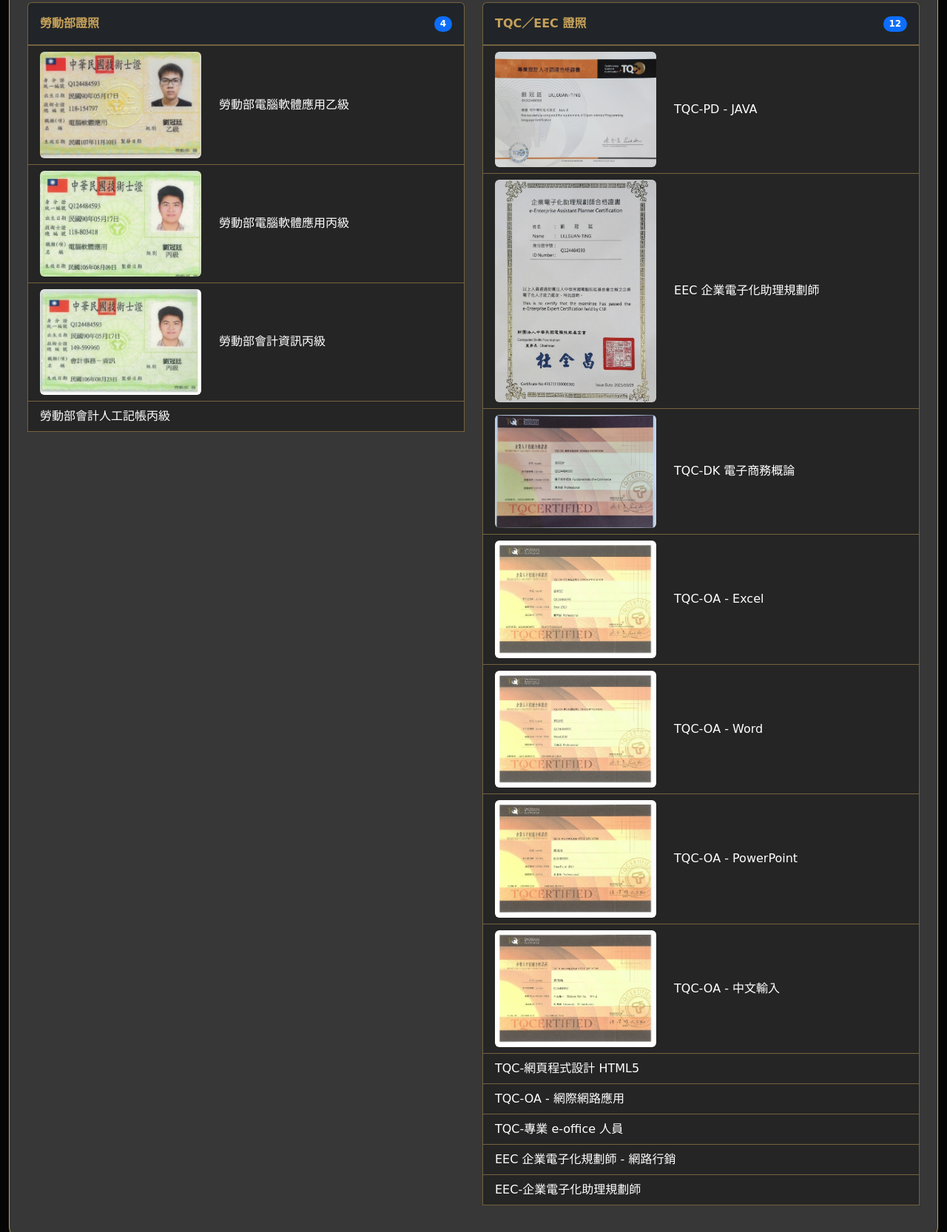
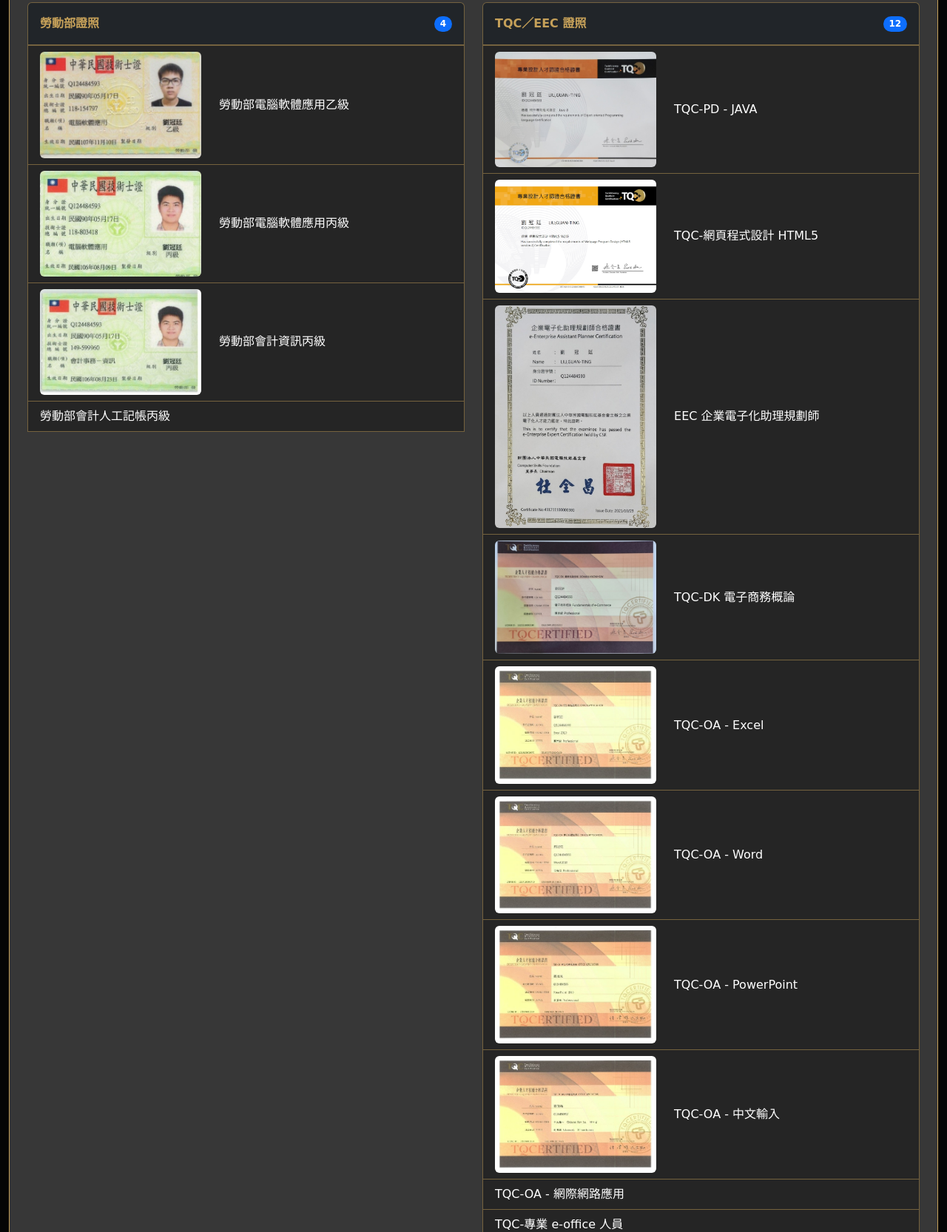
Before and after one commit to TING0517/My-resume-and-portfolio, a website: page index.html in a window 1280 px wide. Shown: the part 2051-3717 px from the top of the page at 74% size. Drawn offline with nearby package versions, Linux system fonts and the light colour scheme; a web font is replaced by a local one.

Commit message:
新增證照

```diff
--- a/index.html
+++ b/index.html
@@ -350,6 +350,14 @@
                             </div>
                             <div class="list-group-item">
                                 <div class="row align-items-center">
+                                    <div class="col-5"><img src="images/證照/TQC-html.png" class="img-fluid rounded"
+                                            alt="中文輸入">
+                                    </div>
+                                    <div class="col-7">TQC-網頁程式設計 HTML5</div>
+                                </div>
+                            </div>
+                            <div class="list-group-item">
+                                <div class="row align-items-center">
                                     <div class="col-5"><img src="images/證照/企業電子化助理規劃師.jpg" class="img-fluid rounded"
                                             alt="企業電子化助理規劃師"></div>
                                     <div class="col-7">EEC 企業電子化助理規劃師</div>
@@ -391,7 +399,6 @@
                                     <div class="col-7">TQC-OA - 中文輸入</div>
                                 </div>
                             </div>
-                            <div class="list-group-item">TQC-網頁程式設計 HTML5</div>
                             <div class="list-group-item">TQC-OA - 網際網路應用</div>
                             <div class="list-group-item">TQC-專業 e-office 人員</div>
                             <div class="list-group-item">EEC 企業電子化規劃師 - 網路行銷</div>
```
Also changed, not shown: images/證照/TQC-html.png (added).
